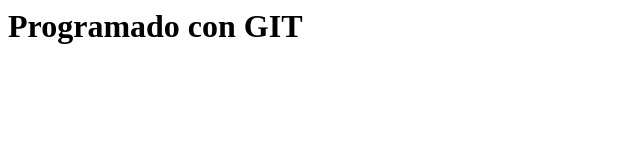
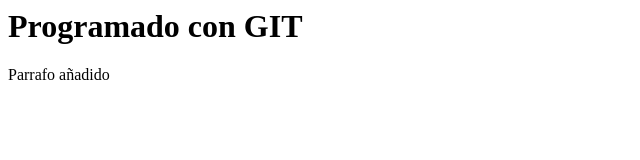
Before and after one commit to LuckySejo/ProyectoWeb, a plain HTML site: page index.html in a window 1280 px wide. Shown: the full height of the page, 0-640 px from the left. Drawn offline with Linux system fonts and the light colour scheme.

Commit message:
Parrafo añadido (master)

```diff
--- a/index.html
+++ b/index.html
@@ -7,5 +7,6 @@
     </head>
     <body>
         <h1>Programado con GIT</h1>
+        <p>Parrafo añadido</p>
     </body>
 </html>
```
